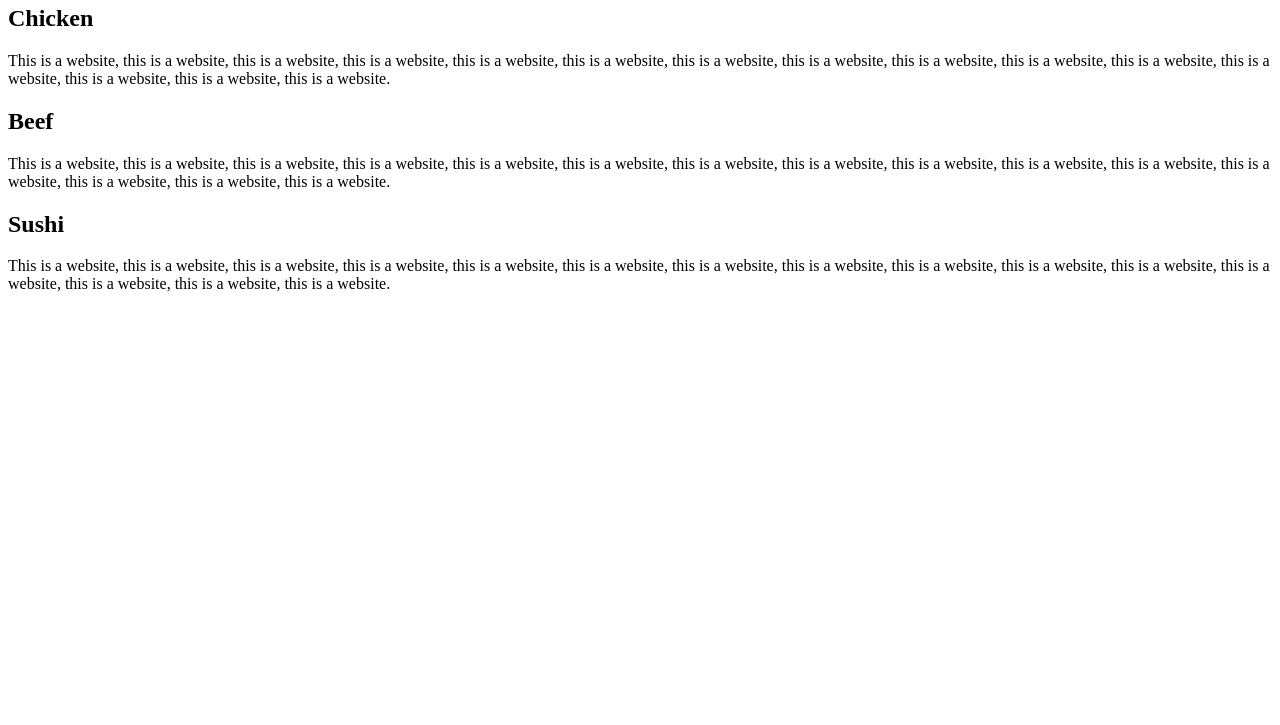
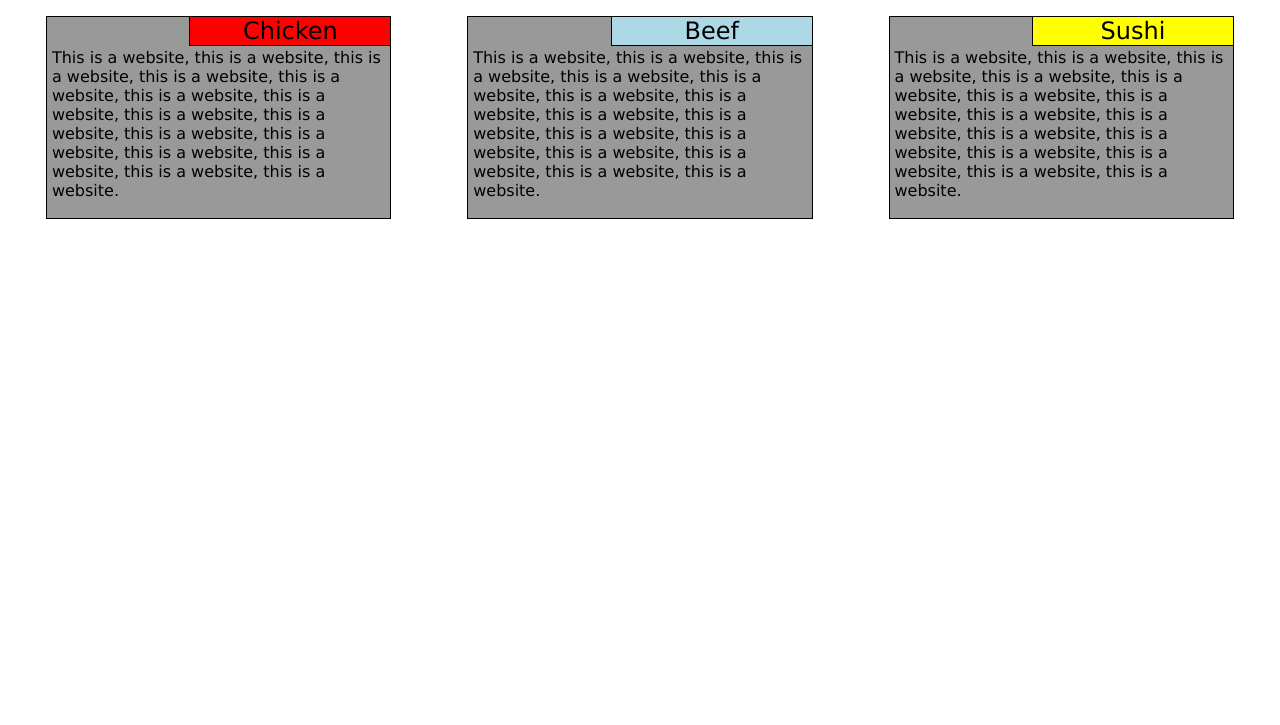
Before and after one commit to dfedumaths/module-2solution, a plain HTML site: page index.html in a window 1280 px wide. Shown: the part 75-800 px from the top of the page. Drawn offline with Linux system fonts and the light colour scheme; files that its build step writes are made by us from their sources; the site is published under a folder, as on GitHub Pages, so addresses that start at the root find nothing.

Commit message:
Update index.html

```diff
--- a/index.html
+++ b/index.html
@@ -3,7 +3,7 @@
 <head>
 <meta charset="utf=8">
 <title> Module 2 Solution</title>
-<link rel="stylesheet" href="/module2solution/stylesheets/module2solution.css">
+<link rel="stylesheet" href="stylesheets/module2solution.css">
 </head>
 <body>
 
```
